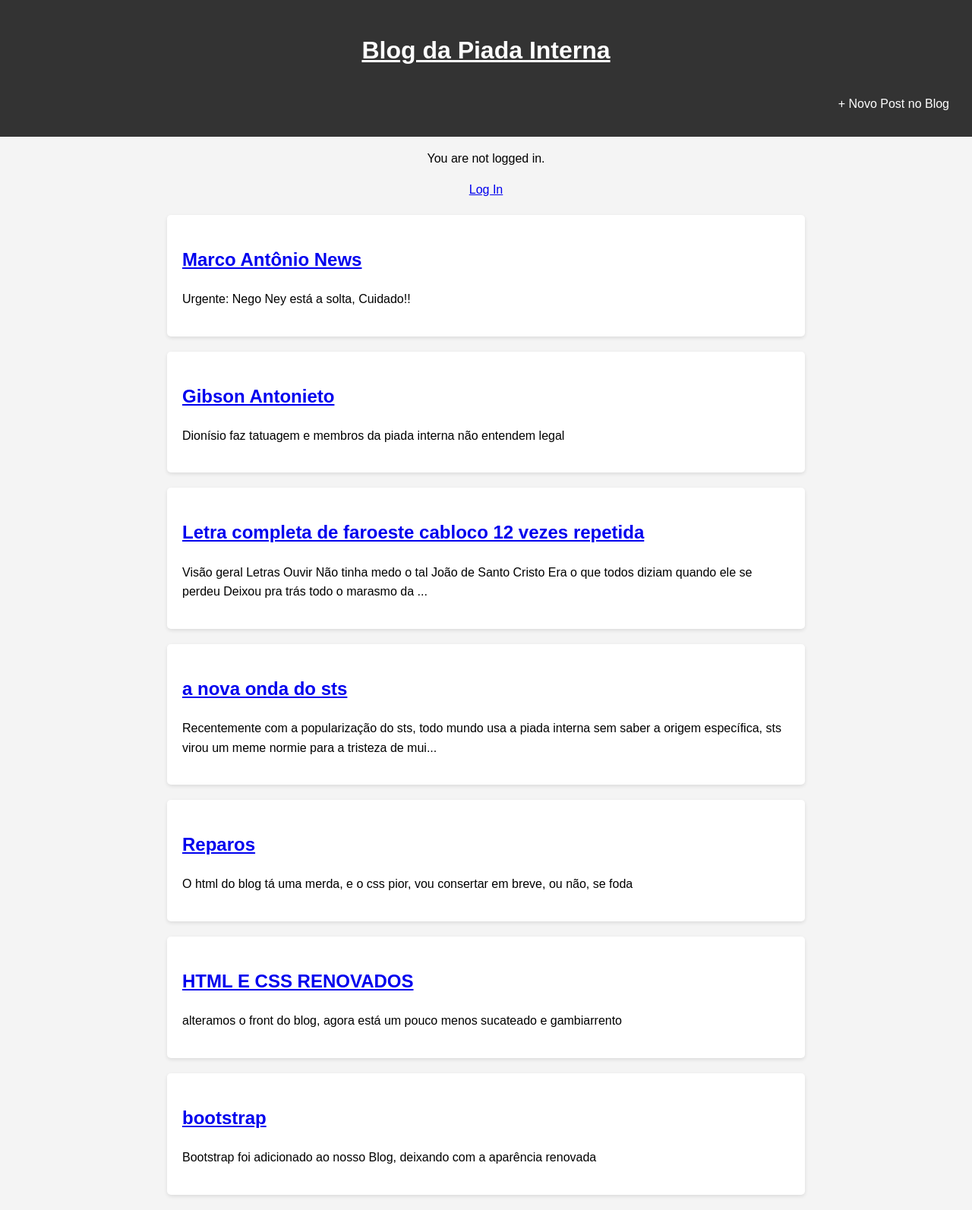
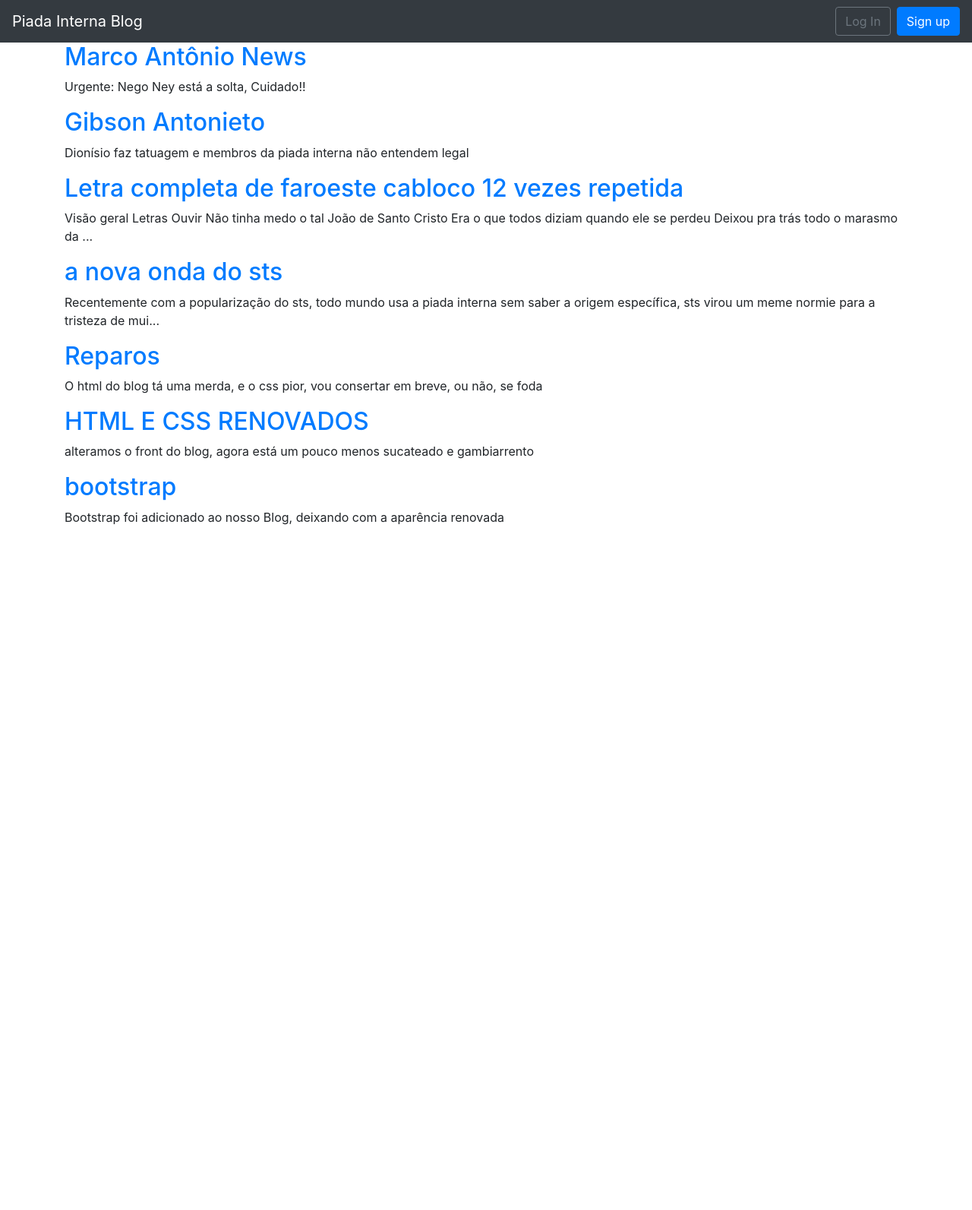
Before and after one commit to Danilo-01-code/Ctrl-Alt-Post, a Django app: page / in a window 1280 px wide. Shown: the whole page at 76% size. After the commit the page ends 691 px from the top, so only its background shows below. Run offline with Django 4.2, Linux system fonts and the light colour scheme; data comes from the database, SQL or seed files in the repository; both versions use the stored data as it was after the commit.

Commit message:
bootstrap

```diff
--- a/blog/static/css/base.css
+++ /dev/null
@@ -1,73 +0,0 @@
-/* Estilo geral da página */
-body {
-    font-family: Arial, sans-serif;
-    line-height: 1.6;
-    margin: 0;
-    padding: 0;
-    background-color: #f4f4f4;
-}
-
-
-/* Estilo do cabeçalho */
-header {
-    background: #333;
-    color: #c00404;
-    padding: 20px;
-    text-align: center;
-}
-
-/* Estilo da div post-entry */
-.post-entry {
-    max-width: 800px;
-    margin: 20px auto;
-    padding: 20px;
-    background: #fff;
-    border-radius: 5px;
-    box-shadow: 0 2px 5px rgba(0, 0, 0, 0.1);
-}
-
-/* Estilo do título h1 */
-.post-entry h1 {
-    font-size: 2em;
-    margin-bottom: 10px;
-    color: #333;
-}
-
-/* Estilo da navegação à direita */
-.nav-right {
-    display: flex;
-    justify-content: flex-end;
-    padding: 10px;
-}
-
-/* Links de navegação */
-.nav-right a {
-    color: #fff;
-    text-decoration: none;
-    margin-left: 15px;
-}
-
-.nav-right a:hover {
-    text-decoration: underline;
-}
-
-/* Responsividade */
-@media (max-width: 600px) {
-    .post-entry {
-        padding: 10px;
-    }
-
-    .post-entry h1 {
-        font-size: 1.5em;
-    }
-
-    .nav-right {
-        flex-direction: column;
-        align-items: flex-end;
-    }
-
-    .nav-right a {
-        margin-left: 0;
-        margin-bottom: 5px;
-    }
-}
--- a/blog/templates/base.html
+++ b/blog/templates/base.html
@@ -5,39 +5,56 @@
     <meta charset="UTF-8">
     <meta name="viewport" content="width=device-width, initial-scale=1.0">
     <title>Piada Interna Channel</title>
-    <link rel="stylesheet" href="{% static 'css/base.css' %}">
-    <style>
-    .hi{
-        text-align: center;
-        color:black;
-    }
-    .log {
-        text-align: center;
-        margin: 0;
-    }
-    </style>
+    <link rel="stylesheet" href="https://cdn.jsdelivr.net/npm/bootstrap@4.5.3/dist/css/bootstrap.min.css" integrity="sha384-TX8t27EcRE3e/ihU7zmQxVncDAy5uIKz4rEkgIXeMed4M0jlfIDPvg6uqKI2xXr2" crossorigin="anonymous">
 </head>
 <body>
-    <div>
-    <header>
-        <div>
-            <h1 id="title" style="color: white;">
-                <a href="{% url 'home' %}" style="color: white;">Blog da Piada Interna</a>
-            </h1>
+    <nav class="navbar navbar-expand-lg navbar-dark bg-dark">
+        <a class="navbar-brand" href="{% url 'home' %}">Piada Interna Blog</a>
+        <button class="navbar-toggler" type="button" data-toggle="collapse"
+        data-target="#navbarSupportedContent"
+        aria-controls="navbarSupportedContent" aria-expanded="false"
+        aria-label="Toggle navigation">
+        <span class="navbar-toggler-icon"></span>
+        </button>
+        <div class="collapse navbar-collapse" id="navbarSupportedContent">
+        {% if user.is_authenticated %}
+        <ul class="navbar-nav ml-auto">
+        <li class="nav-item">
+            <a class="nav-link dropdown-toggle" href="#"
+            id="navbarDropdown" role="button" data-toggle="dropdown"
+            aria-haspopup="true" aria-expanded="false">
+            {{ user.username }}
+            </a>
+            <div class="dropdown-menu dropdown-menu-lg-right"
+            aria-labelledby="navbarDropdown">
+            <a class="dropdown-item" href="{% url 'password_change'%}">Mudar Senha</a>
+            <div class="dropdown-divider"></div>
+            <a class="dropdown-item" href="{% url 'logout' %}">
+            Log Out</a>
+            </div>
+        </li>
+        <li class="nav-item">
+            <a class="nav-link" href="{% url 'post_new' %}">Novo Post</a>
+        </li>
+        </ul>
+        {% else %}
+        <form class="form-inline ml-auto">
+        <a href="{% url 'login' %}" class="btn btn-outline-secondary">
+        Log In</a>
+        <a href="{% url 'signup' %}" class="btn btn-primary ml-2">
+        Sign up</a>
+        </form>
+        {% endif %}
         </div>
-        <div class="nav-right">
-            <a href="{% url 'post_new' %}">+ Novo Post no Blog</a>
+    </nav>
+    <main>
+        <div class="container">
+        {% block content %}
+        {% endblock content %}
         </div>
-    </header>
-    {%if user.is_authenticated%}
-        <p class = 'hi'>Olá piadeiro interno: {{user.username}}.</p>
-        <p class = 'log'><a href="{% url 'logout' %}">Log Out</a></p>
-    {% else %}
-        <p class = 'hi'>You are not logged in.</p>
-        <p class = 'log'><a href="{%url 'login'%}">Log In</a></p>
-    {% endif %}
-    {% block content %}
-    {% endblock content %}
-    </div>
+    </main>
+    <script src="https://code.jquery.com/jquery-3.5.1.slim.min.js" integrity="sha384-DfXdz2htPH0lsSSs5nCTpuj/zy4C+OGpamoFVy38MVBnE+IbbVYUew+OrCXaRkfj" crossorigin="anonymous"></script>
+    <script src="https://cdn.jsdelivr.net/npm/popper.js@1.16.1/dist/umd/popper.min.js" integrity="sha384-9/reFTGAW83EW2RDu2S0VKaIzap3H66lZH81PoYlFhbGU+6BZp6G7niu735Sk7lN" crossorigin="anonymous"></script>
+    <script src="https://cdn.jsdelivr.net/npm/bootstrap@4.5.3/dist/js/bootstrap.min.js" integrity="sha384-w1Q4orYjBQndcko6MimVbzY0tgp4pWB4lZ7lr30WKz0vr/aWKhXdBNmNb5D92v7s" crossorigin="anonymous"></script>
 </body>
 </html>
```
Also changed, not shown: db.sqlite3.
